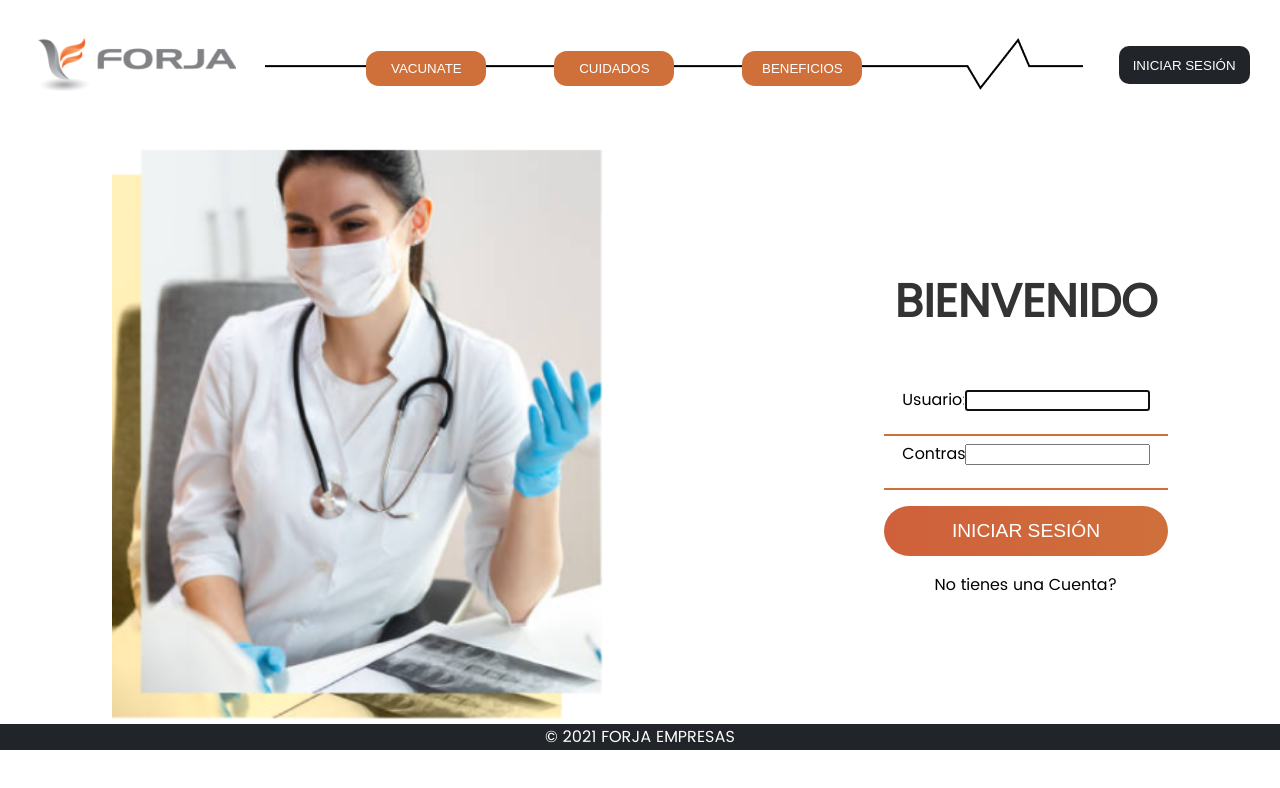
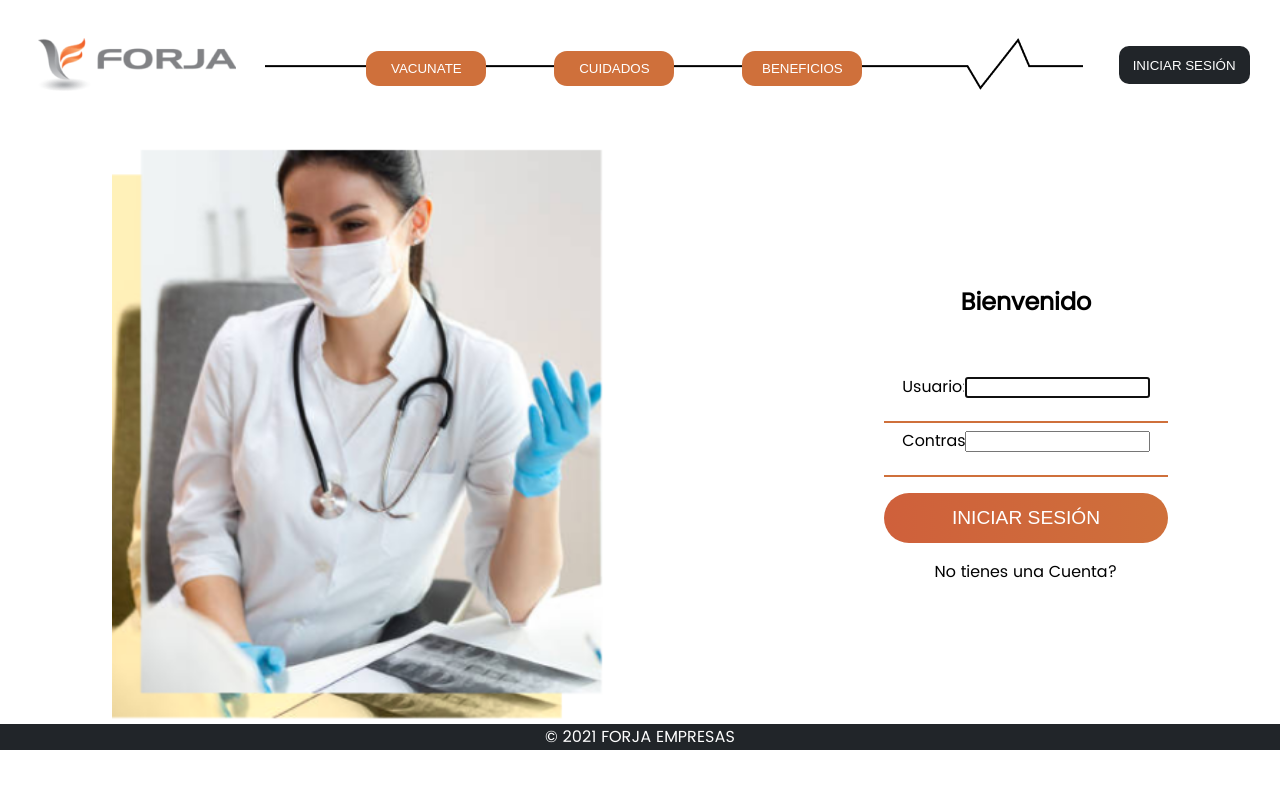
Before and after one commit to VeronikaEspa/Proyecto_Vacunacion, a React (Create React App) app: page /Login in a window 1280 px wide. Shown: the top 788 px of the page. Built offline with nearby package versions, Linux system fonts and the light colour scheme; no server answers.

Commit message:
Arreglando el login, para que entre al crud

```diff
--- a/src/component/Login/Login.js
+++ b/src/component/Login/Login.js
@@ -25,7 +25,6 @@ const Login = (props) => {
         </div>
 
     <div className="login_container">
-    <form action="">
             <h2>Bienvenido</h2>
             <br>
             </br>
@@ -77,7 +76,6 @@ const Login = (props) => {
                         </>
                     )}
                 </div>
-    </form>
     </div>
     </div>
     );
```
